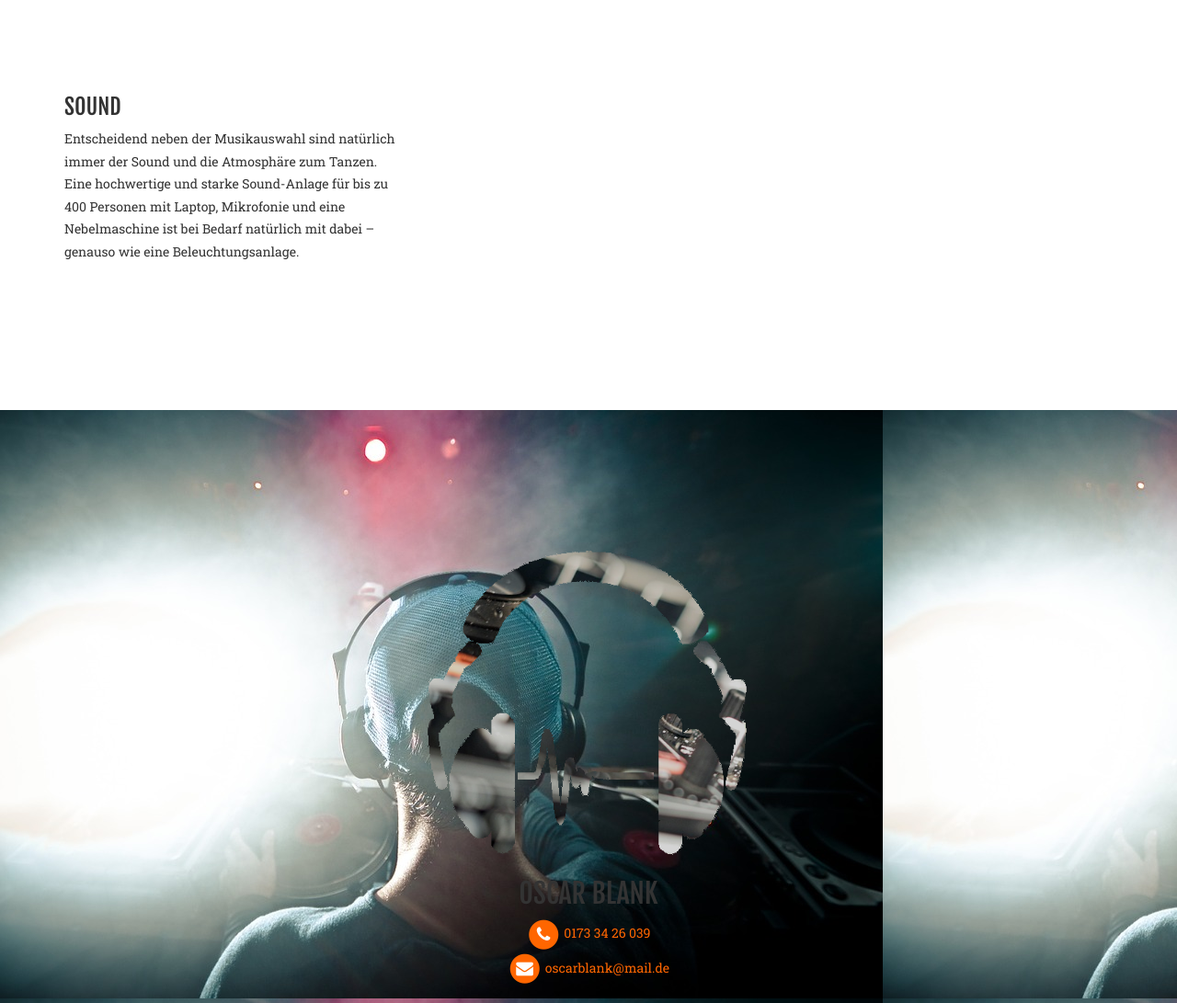
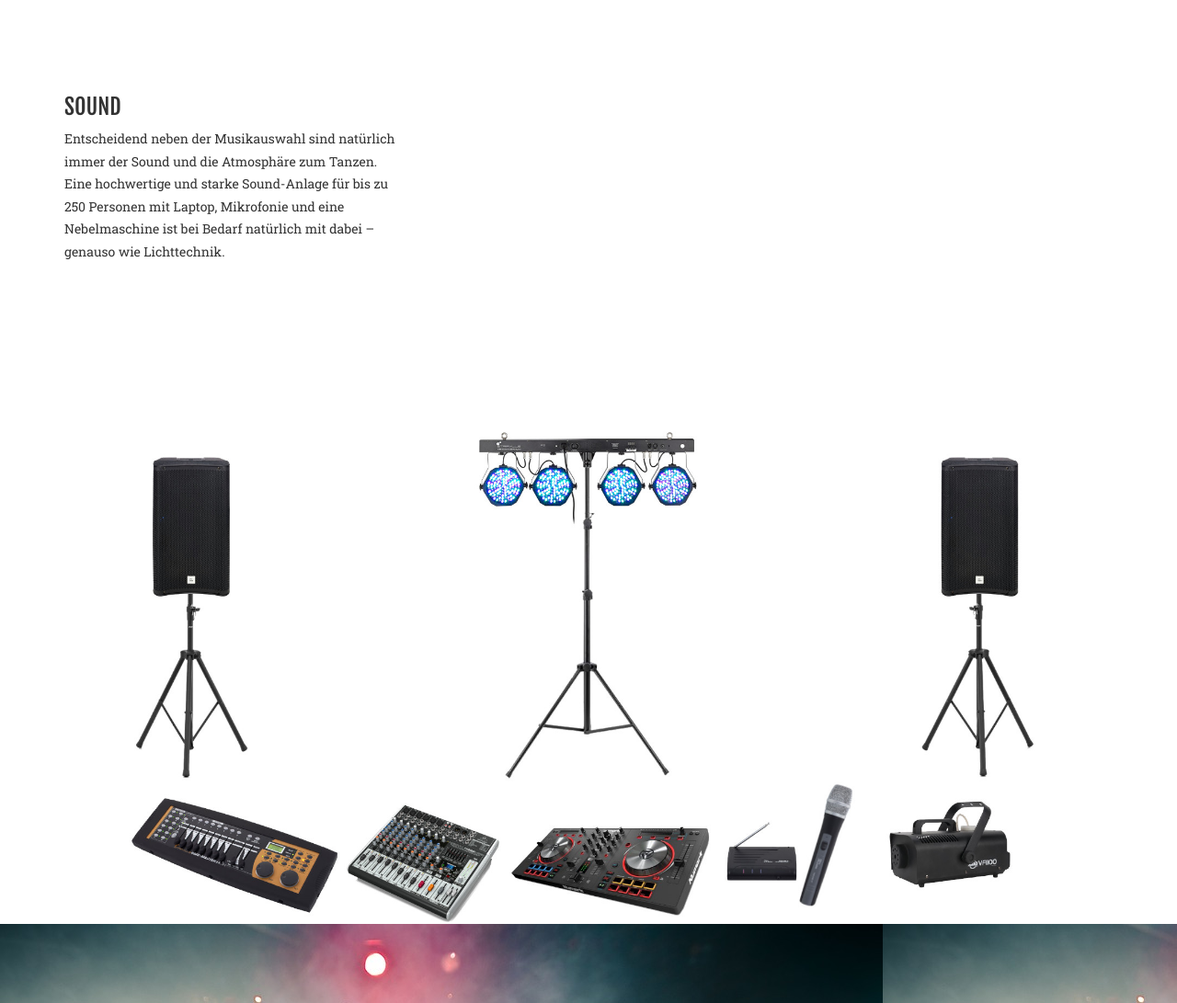
Before and after one commit to oscibla/dj, a website: page docs/index.html in a window 1280 px wide. Shown: the part 4360-5451 px from the top of the page at 92% size. Drawn offline with nearby package versions, Linux system fonts and the light colour scheme; files whose address does not match are found by name; a web font is replaced by a local one.

Commit message:
add technik

```diff
--- a/docs/css/agency.css
+++ b/docs/css/agency.css
@@ -846,3 +846,6 @@ a:hover {
   margin: 10px 0px 10px 0px;
   background-color: white;
 }
+.technik-img {
+
+}
--- a/docs/index.html
+++ b/docs/index.html
@@ -279,7 +279,7 @@
             <div class="row">
                 <div class="col-lg-4">
                     <h3>Sound</h3>
-                    <p>Entscheidend neben der Musikauswahl sind natürlich immer der Sound und die Atmosphäre zum Tanzen. Eine hochwertige und starke Sound-Anlage für bis zu 400 Personen mit Laptop, Mikrofonie und eine Nebelmaschine ist bei Bedarf natürlich mit dabei – genauso wie eine Beleuchtungsanlage.</p>
+                    <p>Entscheidend neben der Musikauswahl sind natürlich immer der Sound und die Atmosphäre zum Tanzen. Eine hochwertige und starke Sound-Anlage für bis zu 250 Personen mit Laptop, Mikrofonie und eine Nebelmaschine ist bei Bedarf natürlich mit dabei – genauso wie Lichttechnik.</p>
                 </div>
                 <div class="col-lg-4">
 
@@ -292,8 +292,11 @@
         </div>
     </section>
   </div>
+  <div class="container technik-img">
+    <img src="img/technik.jpg" alt="" class="img-responsive">
+  </div>
   <!-- Contact Section -->
-    <section id="contact">
+    <section id="contact" class="bg-light-gray">
         <div class="container">
             <div class="row">
                  <div class="col-lg-4">
@@ -466,6 +469,7 @@
                                       <div class="form-group">
                                         <input class="form-control" name="email" placeholder="eMail" type="email" required>
                                       </div>
+                                      Ihre Mail-Adresse wird niemals veröffentlicht.
                                       <div class="form-group">
                                         <input class="form-control" name="name" placeholder="Name" type="text" required>
                                       </div>
@@ -480,6 +484,7 @@
                                       <div class="form-group">
                                         <textarea class="form-control" name="message" placeholder="Rezension" required></textarea>
                                       </div>
+                                      Durch Senden erkläre ich mich mit der <a data-dismiss="modal" href="#impressum" class="portfolio-link" data-toggle="modal">Datenschutzerklärung</a> einverstanden. Sie können Ihre öffentlichen und privaten Daten jederzeit einsehen und löschen lassen.
                                         <button class="btn btn-xl" type="submit">Senden</button>
                                     </div>
                                   </div>
```
Also changed, not shown: docs/img/technik.jpg (added).
